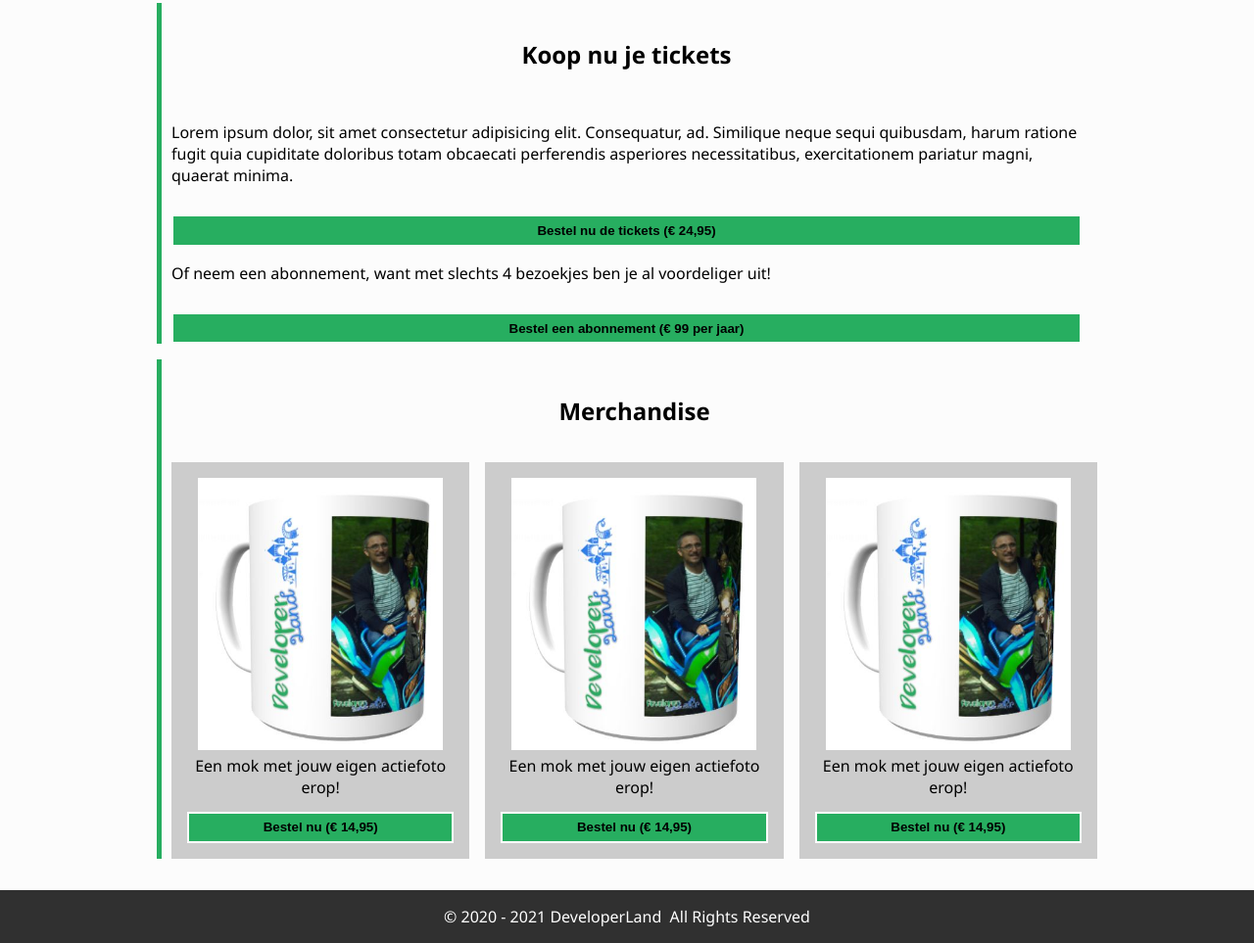
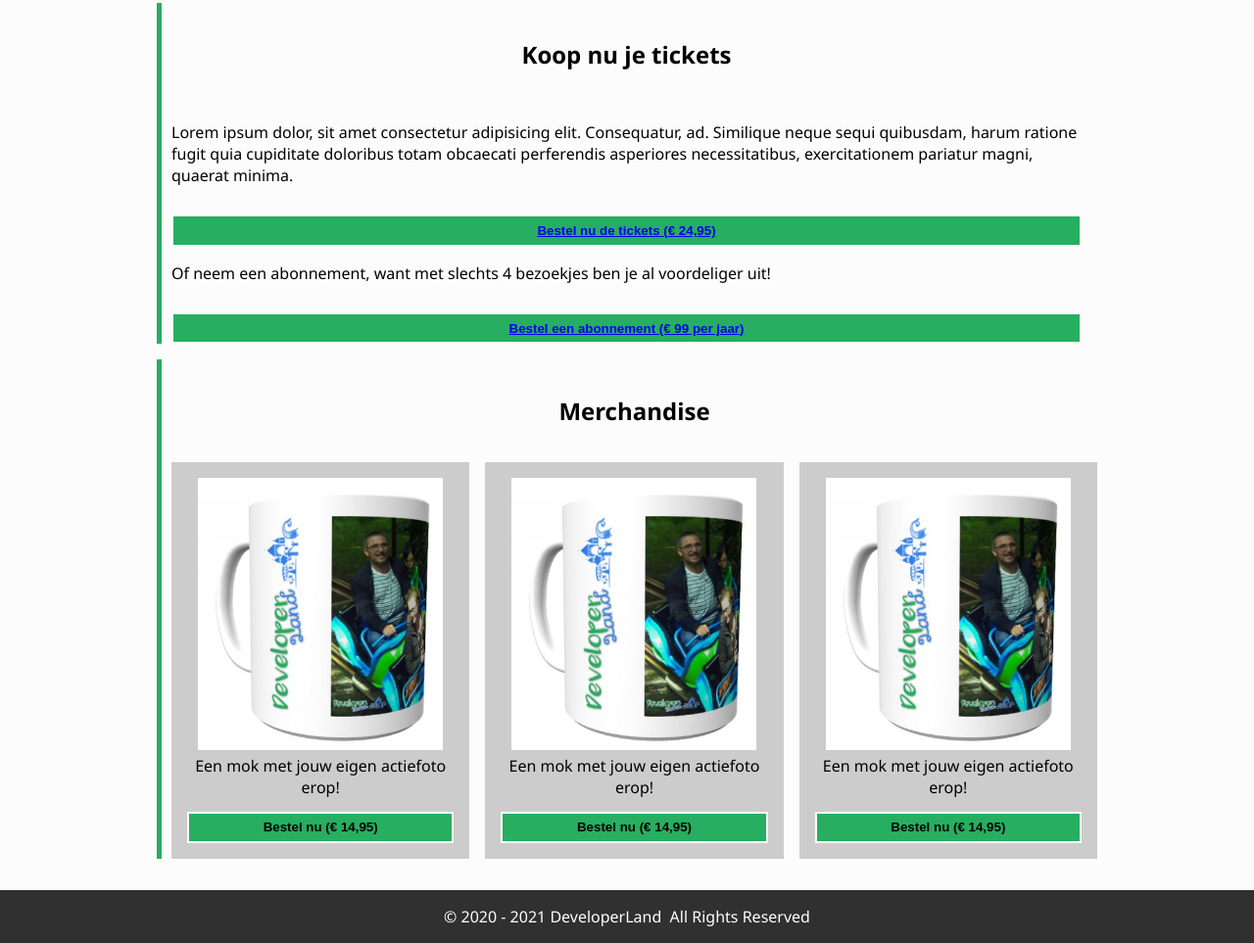
Before and after one commit to LilithParkerr/ditIsFantastisch, a plain HTML site: page PARKWEBSITE/index.html in a window 1280 px wide. Shown: the part 1120-2083 px from the top of the page at 98% size. Drawn offline with Linux system fonts and the light colour scheme; files whose address does not match are found by name.

Commit message:
ticket 11 hyperlinks

```diff
--- a/PARKWEBSITE/index.html
+++ b/PARKWEBSITE/index.html
@@ -57,13 +57,13 @@
           harum ratione fugit quia cupiditate doloribus totam obcaecati perferendis asperiores necessitatibus,
           exercitationem pariatur magni, quaerat minima.</p>
         <p>
-          <button>Bestel nu de tickets (&euro; 24,95)</button>
+          <button><a href="cart.html">Bestel nu de tickets (&euro; 24,95)</a></button>
         </p>
         <p>
           Of neem een abonnement, want met slechts 4 bezoekjes ben je al voordeliger uit!
         </p>
         <p>
-          <button>Bestel een abonnement (&euro; 99 per jaar)</button>
+          <button><a href="cart.html">Bestel een abonnement (&euro; 99 per jaar)</a></button>
         </p>
       </article>
       <article>
```
